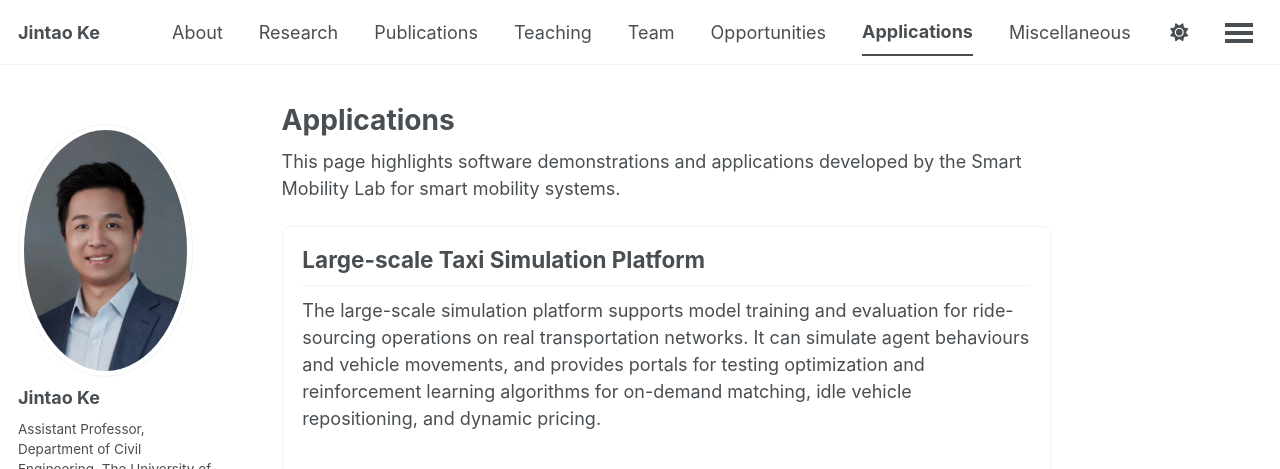
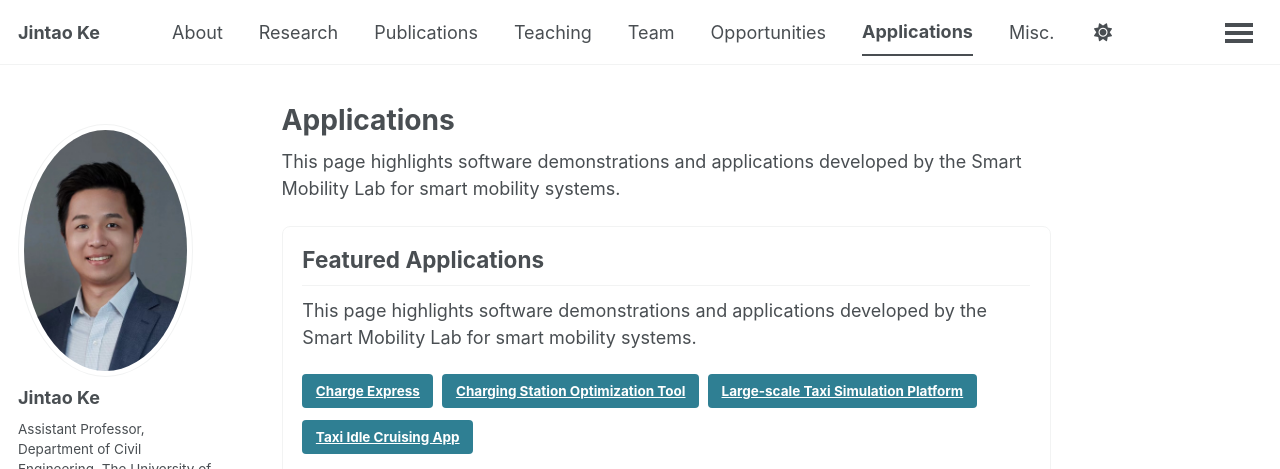
Before and after one commit to hku-kejintao/hku-kejintao.github.io, a Jekyll site: the page built from _pages/applications.md, in a window 1280 px wide and 1400 px high. Shown: the top 469 px of the window. Built offline with Jekyll 4.4.1, drawn with Linux system fonts in a browser that asks for light colours; some web fonts are replaced; a script that is not in the unit is left out; some of the changed text lies outside the part shown; grey boxes are pictures that could not be loaded.

Commit message:
Improve applications visibility and navigation fit
Co-authored-by: Cursor <cursoragent@cursor.com>

```diff
--- a/_data/navigation.yml
+++ b/_data/navigation.yml
@@ -26,5 +26,5 @@ main:
   - title: "Applications"
     url: /applications/
 
-  - title: "Miscellaneous"
+  - title: "Misc."
     url: /miscellaneous/
--- a/_pages/applications.md
+++ b/_pages/applications.md
@@ -65,12 +65,41 @@ This page highlights software demonstrations and applications developed by the S
 </style>
 
 <div class="application-card">
+  <h2>Featured Applications</h2>
+  <p>This page highlights software demonstrations and applications developed by the Smart Mobility Lab for smart mobility systems.</p>
+  <div class="application-actions">
+    <a class="btn btn--primary" href="#charge-express">Charge Express</a>
+    <a class="btn btn--primary" href="#charging-station-optimization-tool">Charging Station Optimization Tool</a>
+    <a class="btn btn--primary" href="#large-scale-taxi-simulation-platform">Large-scale Taxi Simulation Platform</a>
+    <a class="btn btn--primary" href="#taxi-idle-cruising-app">Taxi Idle Cruising App</a>
+  </div>
+</div>
+
+<div class="application-card" id="charge-express">
+  <h2>Charge Express</h2>
+  <p>By 2025, HKG plans to expand the number of charging stations to 5,000, nearly doubling the current amount. This app allows users to easily find the locations and details of both charging stations and taxi stands. It provides navigation and guides users on the best routes to these sites, helping them avoid wasting time.</p>
+  <details>
+    <summary class="btn btn--primary">View Poster</summary>
+    <img src="/images/charge-express-poster.png" alt="Charge Express poster">
+  </details>
+</div>
+
+<div class="application-card" id="charging-station-optimization-tool">
+  <h2>Charging Station Optimization Tool</h2>
+  <p>This tool is specially designed for charging pile operators. It can calculate the optimal location, number, capacity and cost of charging piles based on real traffic data in Hong Kong. The tool also supports optimization based on user-defined budgets, optimized focus on electricity, layout size and other elements.</p>
+  <div class="application-actions">
+    <a class="btn btn--primary" href="https://chargingonlinetool-9bbf69ab2832.herokuapp.com">Go to Toolbox</a>
+  </div>
+  <img src="/images/charging-station-optimization-tool.png" alt="Charging Station Optimization Tool screenshot">
+</div>
+
+<div class="application-card" id="large-scale-taxi-simulation-platform">
   <h2>Large-scale Taxi Simulation Platform</h2>
   <p>The large-scale simulation platform supports model training and evaluation for ride-sourcing operations on real transportation networks. It can simulate agent behaviours and vehicle movements, and provides portals for testing optimization and reinforcement learning algorithms for on-demand matching, idle vehicle repositioning, and dynamic pricing.</p>
   <iframe src="https://www.youtube.com/embed/SuLIKpV2_F4?start=1" title="Large-scale Taxi Simulation Platform" allow="accelerometer; autoplay; clipboard-write; encrypted-media; gyroscope; picture-in-picture; web-share" allowfullscreen loading="lazy"></iframe>
 </div>
 
-<div class="application-card">
+<div class="application-card" id="taxi-idle-cruising-app">
   <h2>Taxi Idle Cruising App</h2>
   <p>A substantial share of taxi operating time is spent on idle cruising while searching for passengers. This app recommends idle searching and cruising routes for taxi drivers in Hong Kong to mitigate supply-demand imbalance and improve operating efficiency. The recommendation algorithm is supported by tailored reinforcement learning methods.</p>
   <iframe src="https://www.youtube.com/embed/1B7JK_JBoL0" title="Taxi Idle Cruising App" allow="accelerometer; autoplay; clipboard-write; encrypted-media; gyroscope; picture-in-picture; web-share" allowfullscreen loading="lazy"></iframe>
@@ -79,21 +108,3 @@ This page highlights software demonstrations and applications developed by the S
     <img src="/images/idle-cruising-download-qr.png" alt="Taxi Idle Cruising App download QR codes">
   </details>
 </div>
-
-<div class="application-card">
-  <h2>Charge Express</h2>
-  <p>By 2025, HKG plans to expand the number of charging stations to 5,000, nearly doubling the current amount. This app allows users to easily find the locations and details of both charging stations and taxi stands. It provides navigation and guides users on the best routes to these sites, helping them avoid wasting time.</p>
-  <details>
-    <summary class="btn btn--primary">View Poster</summary>
-    <img src="/images/charge-express-poster.png" alt="Charge Express poster">
-  </details>
-</div>
-
-<div class="application-card">
-  <h2>Charging Station Optimization Tool</h2>
-  <p>This tool is specially designed for charging pile operators. It can calculate the optimal location, number, capacity and cost of charging piles based on real traffic data in Hong Kong. The tool also supports optimization based on user-defined budgets, optimized focus on electricity, layout size and other elements.</p>
-  <div class="application-actions">
-    <a class="btn btn--primary" href="https://chargingonlinetool-9bbf69ab2832.herokuapp.com">Go to Toolbox</a>
-  </div>
-  <img src="/images/charging-station-optimization-tool.png" alt="Charging Station Optimization Tool screenshot">
-</div>
```
